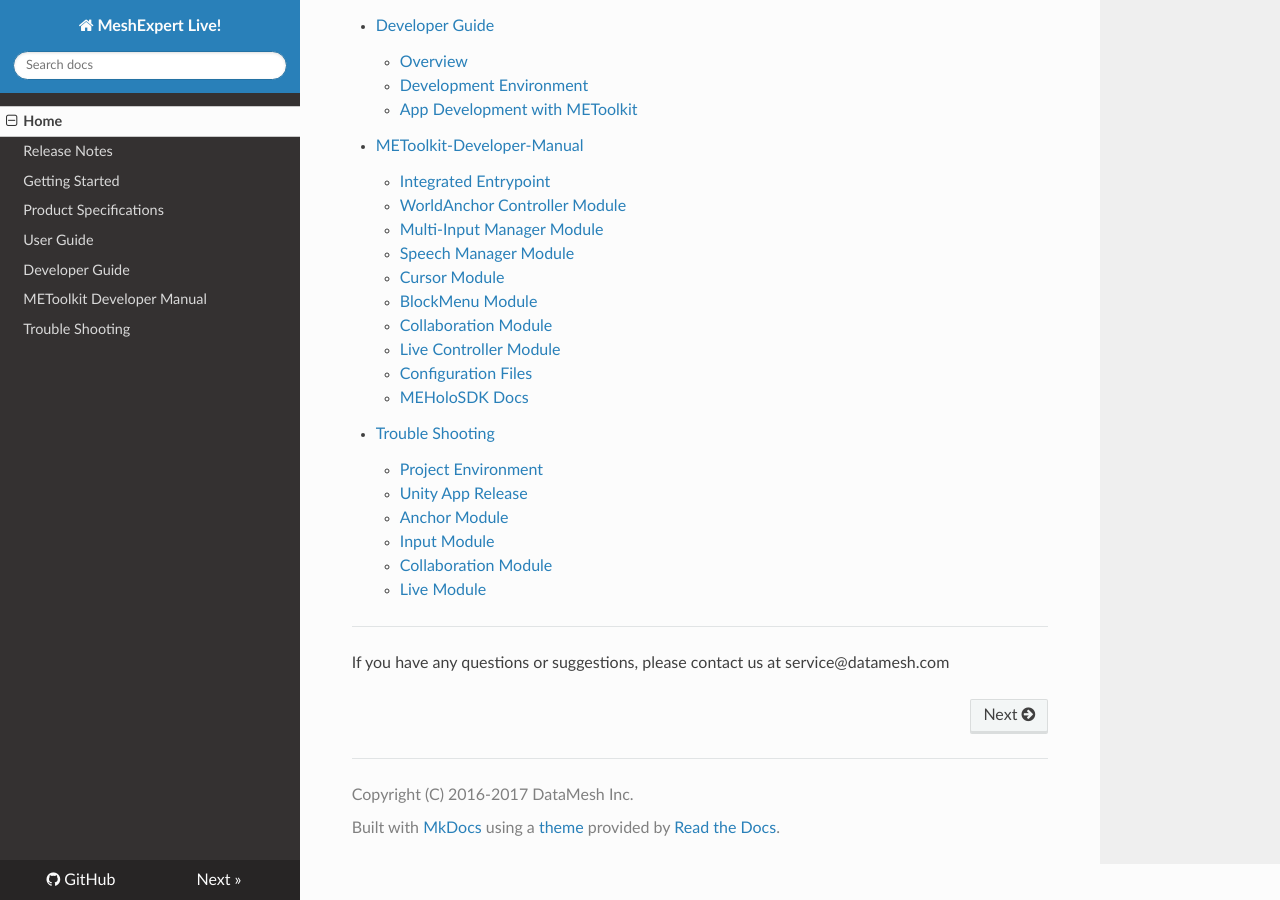
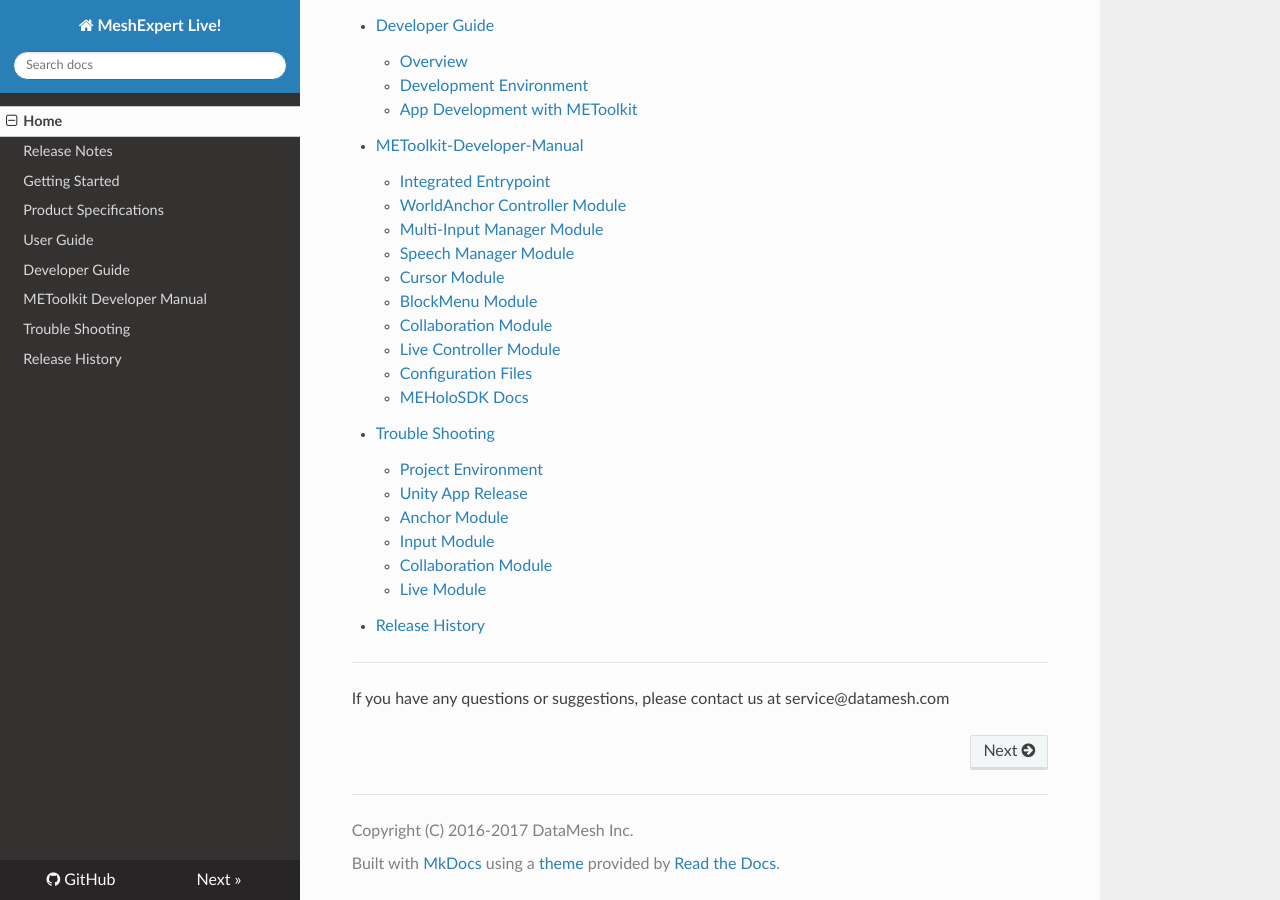
Before and after one commit to michael2008/ME-Live-Doc, an MkDocs documentation site: the page built from docs/index.md, in a window 1280 px wide and 900 px high, scrolled down 1174 px. Built offline with MkDocs 1.6.1, drawn with Linux system fonts in a browser that asks for light colours; nearby versions of some CDN libraries; old or Windows-style settings are respelled for this version of MkDocs.

Commit message:
add release history

```diff
--- a/docs/index.md
+++ b/docs/index.md
@@ -58,6 +58,7 @@ For Version infomation, please see our [release notes](release-notes.md).
     - [Input Module][input_module]
     - [Collaboration Module][collaboration_module]
     - [Live Module][live_module]
+* [Release History][release_history]
 
 [home]: index.md
 [release_notes]: release-notes.md
@@ -108,5 +109,7 @@ For Version infomation, please see our [release notes](release-notes.md).
 [collaboration_module]: trouble-shooting.md#collaboration-module
 [live_module]: trouble-shooting.md#live-module
 
+[release_history]: [release-history.md]
+
 ---
 If you have any questions or suggestions, please contact us at service@datamesh.com
--- a/mkdocs.yml
+++ b/mkdocs.yml
@@ -15,6 +15,7 @@ pages:
     - 'Developer Guide': 'developer-guide.md'
     - 'METoolkit Developer Manual': 'metoolkit-manual.md'
     - 'Trouble Shooting': 'trouble-shooting.md'
+    - 'Release History': 'release-history.md'
 
 markdown_extensions:
     - admonition:
```
Also changed, not shown: docs/release-history.md (added, +6 -0 lines).
